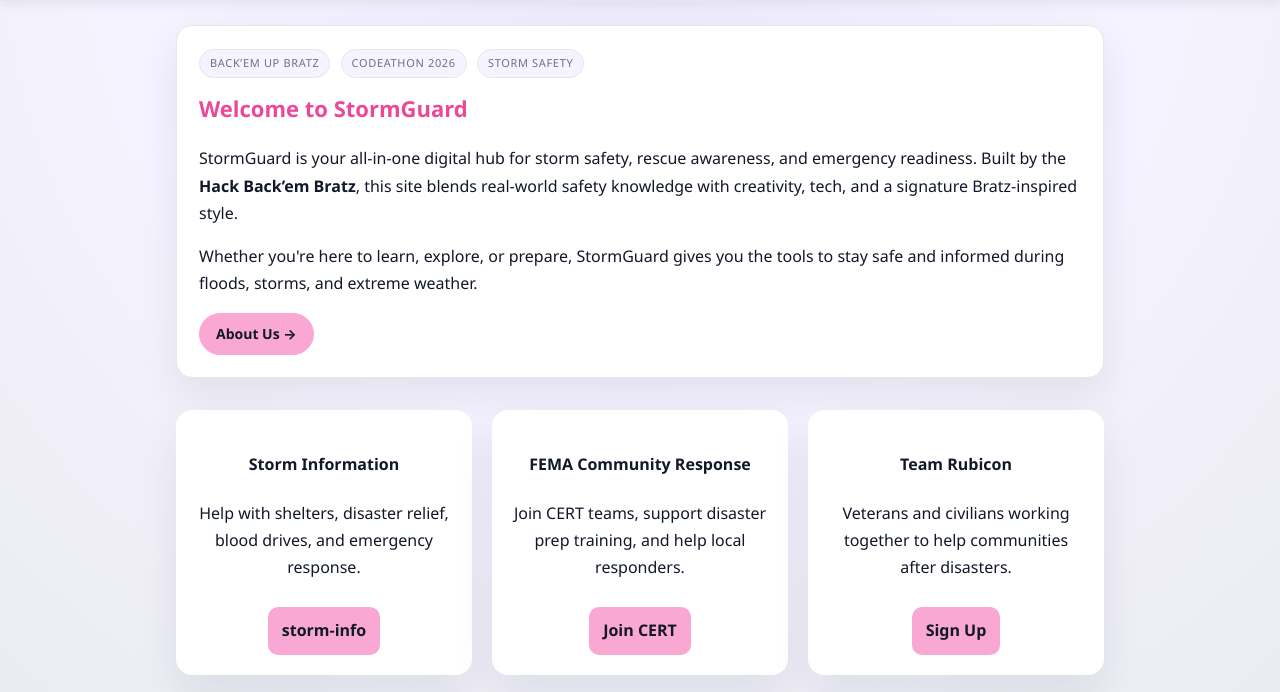
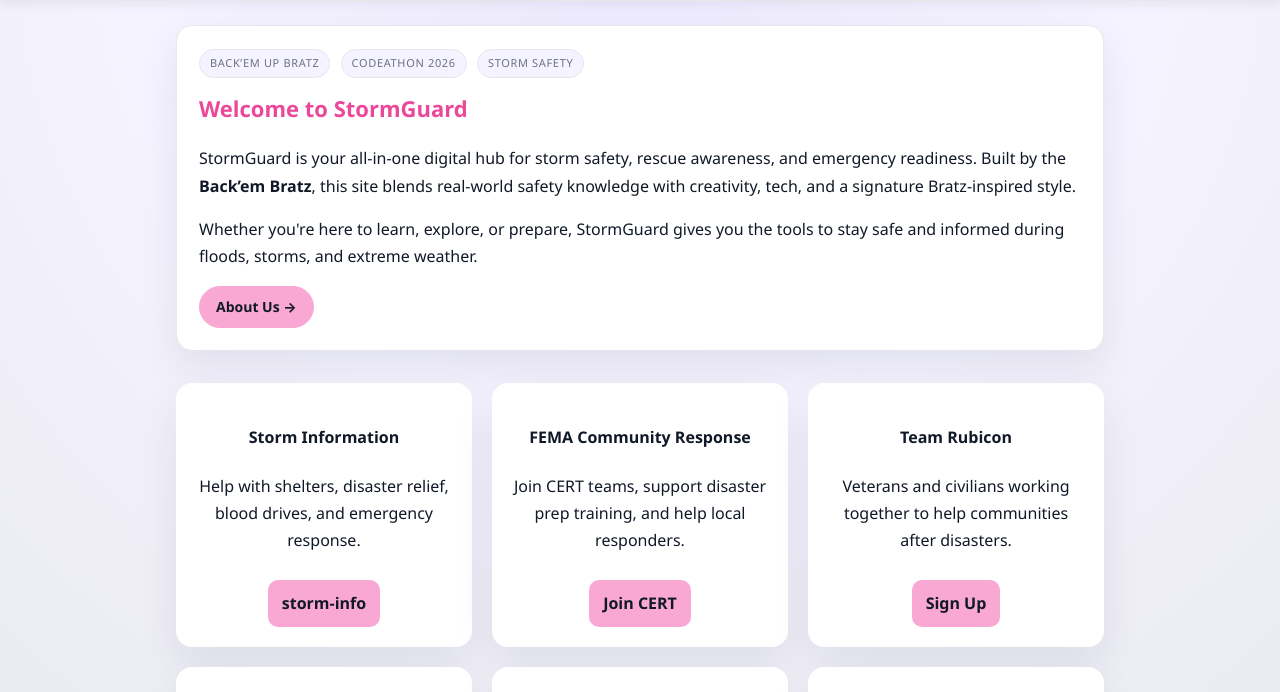
Before and after one commit to NosiMeme/Codeathon, a plain HTML site: page index.html in a window 1280 px wide. Shown: the part 66-758 px from the top of the page. Drawn offline with Linux system fonts and the light colour scheme.

Commit message:
Fix HTML formatting and structure

```diff
--- a/index.html
+++ b/index.html
@@ -63,7 +63,7 @@
       <h2>Welcome to StormGuard</h2>
       <p>
         StormGuard is your all‑in‑one digital hub for storm safety, rescue awareness,
-        and emergency readiness. Built by the <strong>Hack Back’em Bratz</strong>,
+        and emergency readiness. Built by the <strong> Back’em Bratz</strong>,
         this site blends real‑world safety knowledge with creativity, tech, and a
         signature Bratz‑inspired style.
       </p>
```
